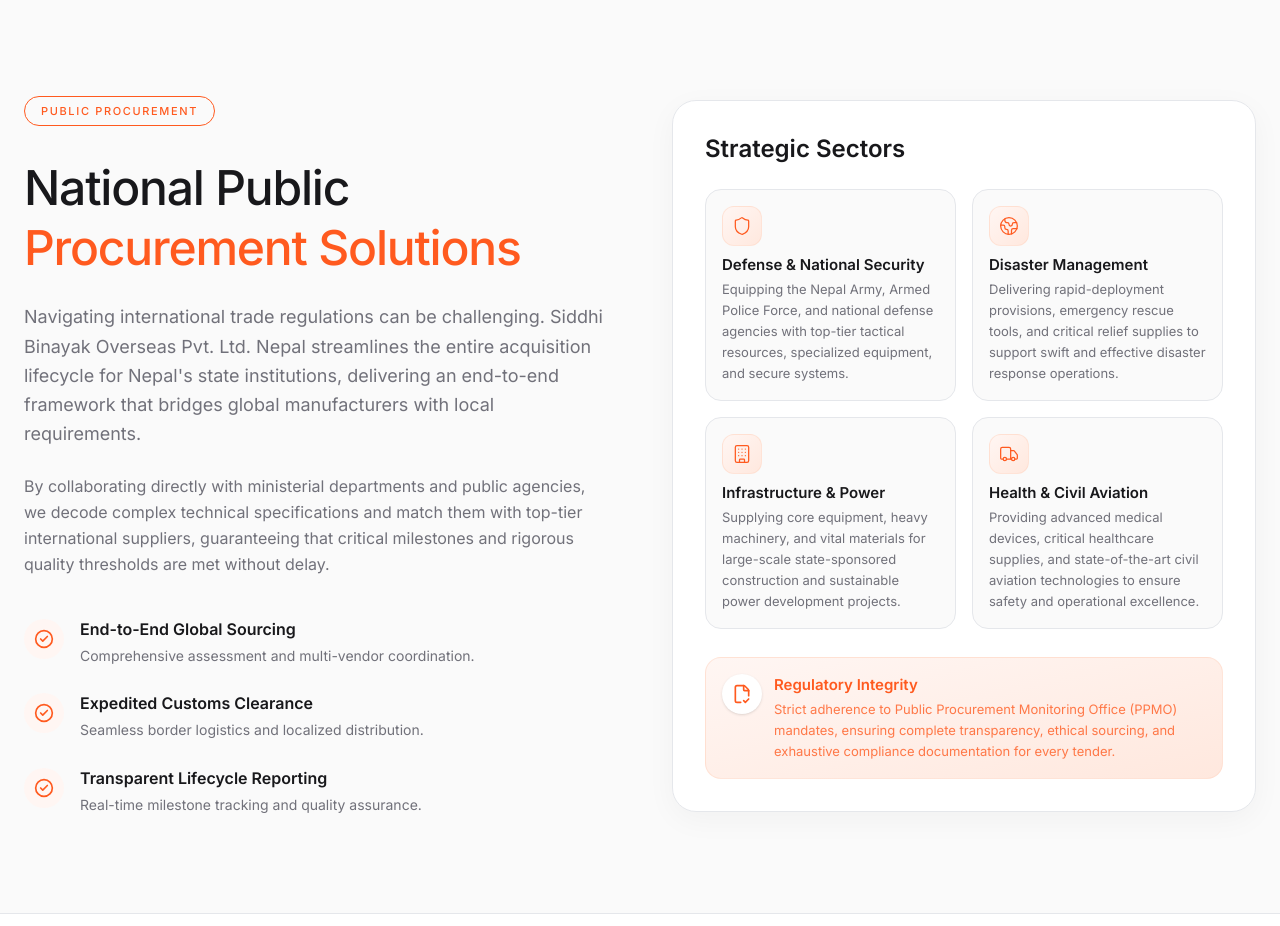
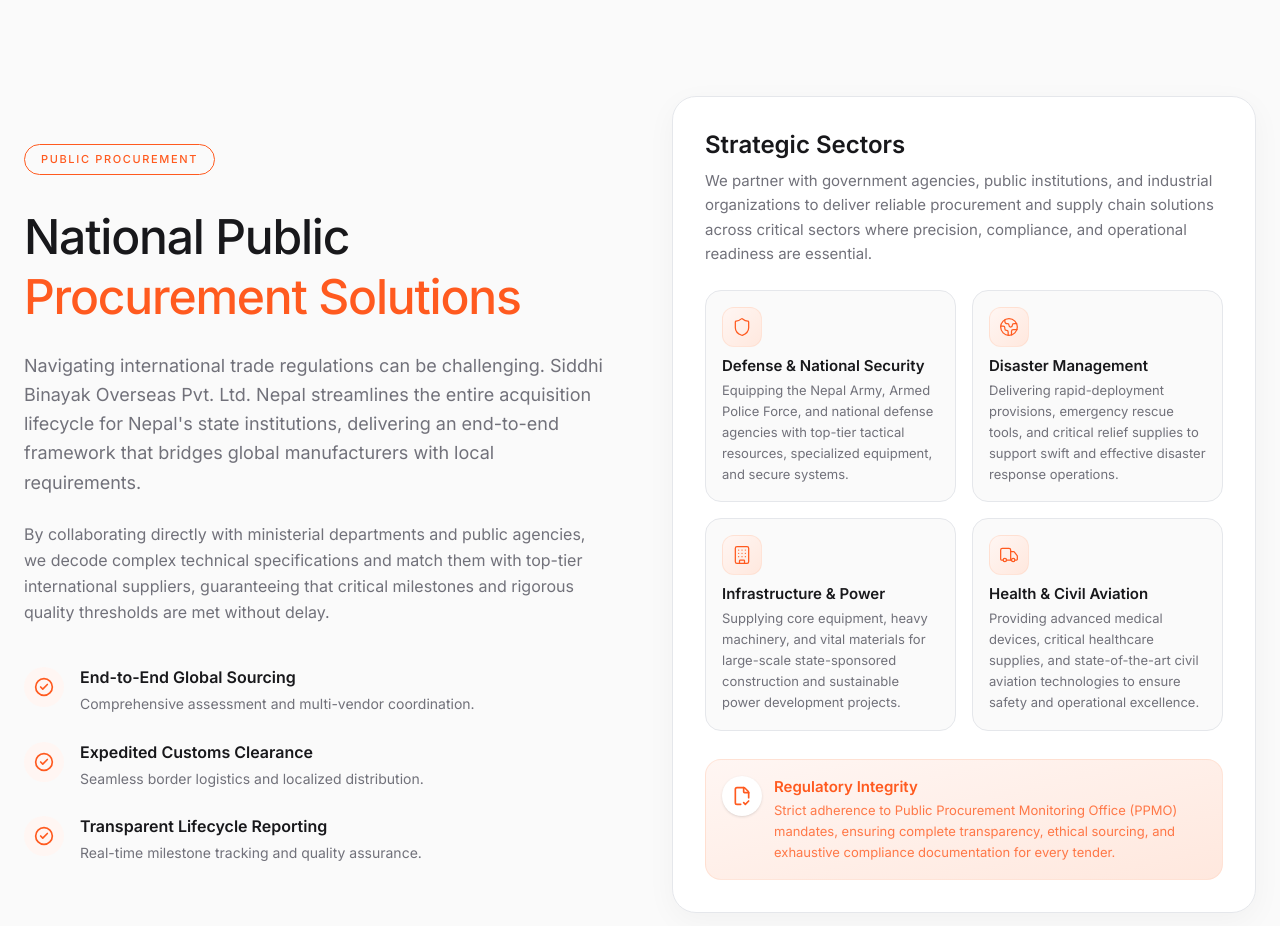
Before and after one commit to rajanthakulla/siddhi-binayak, a Next.js app: page / in a window 1280 px wide. Shown: the part 4220-5146 px from the top of the page. Built offline with nearby package versions, Linux system fonts and the light colour scheme.

Commit message:
Add descriptive paragraph under Strategic Sectors heading

```diff
--- a/src/app/page.tsx
+++ b/src/app/page.tsx
@@ -520,7 +520,12 @@
 
           <ScrollReveal delay={0.3}>
             <div className="flex flex-col gap-6 bg-white p-6 md:p-8 rounded-3xl border border-surface-border shadow-[0_8px_30px_rgb(0,0,0,0.04)]">
-              <h3 className="font-sans font-semibold text-2xl text-text-primary">Strategic Sectors</h3>
+              <div className="flex flex-col gap-2">
+                <h3 className="font-sans font-semibold text-2xl text-text-primary">Strategic Sectors</h3>
+                <p className="font-sans text-[15px] text-text-secondary leading-relaxed">
+                  We partner with government agencies, public institutions, and industrial organizations to deliver reliable procurement and supply chain solutions across critical sectors where precision, compliance, and operational readiness are essential.
+                </p>
+              </div>
 
             <div className="grid grid-cols-1 sm:grid-cols-2 gap-3 md:gap-4">
               {[
```
